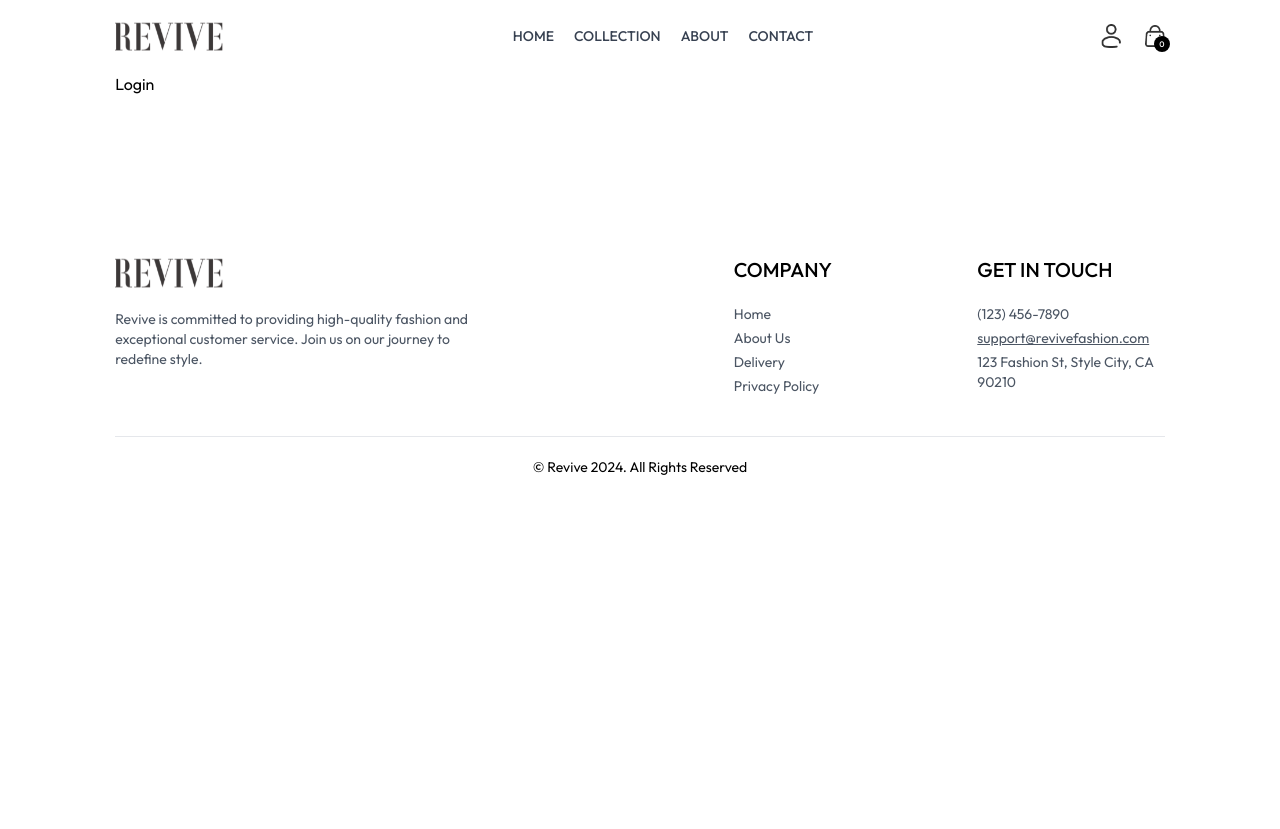
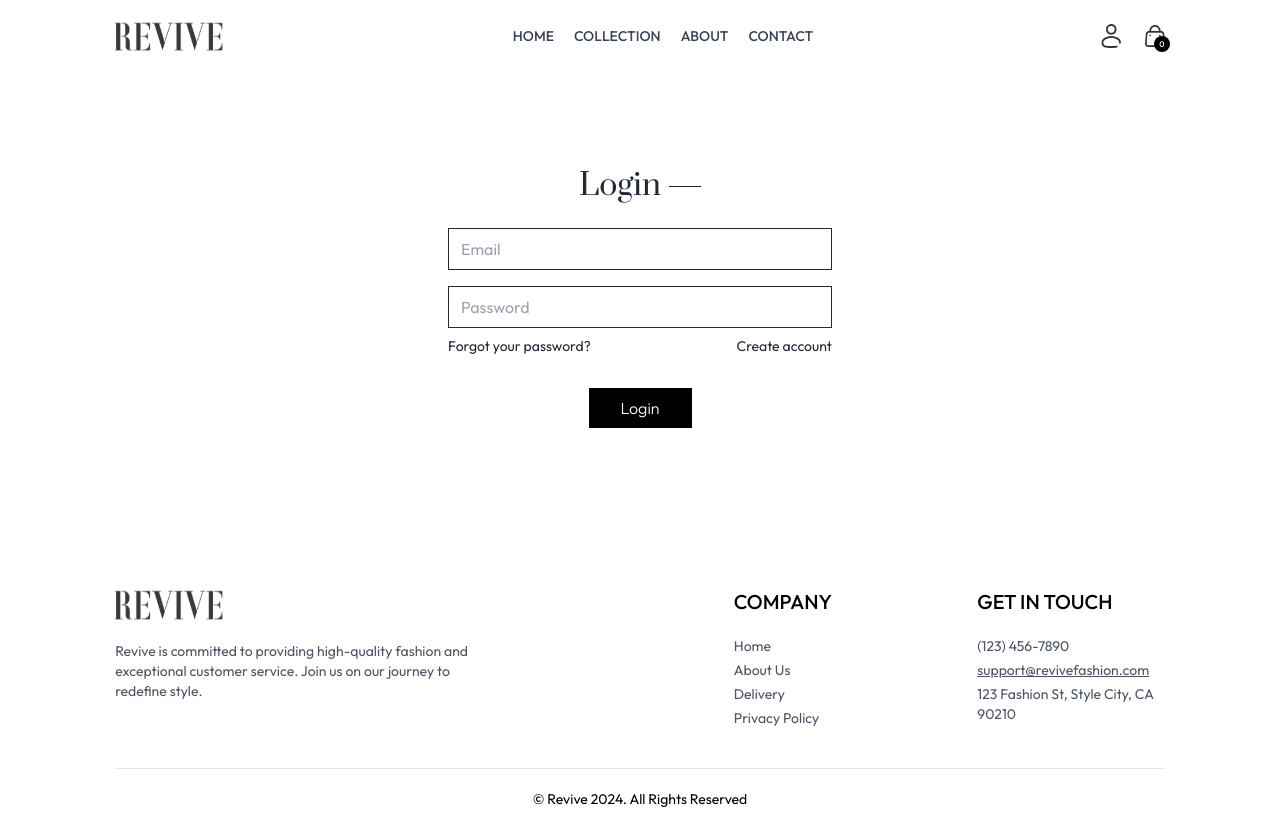
Before and after one commit to andrewmartinn/ecommerce-store-mern, a React (Vite) app in the folder client/: page /login in a window 1280 px wide. Before the commit the page ends 800 px from the top, so only its background shows below. Built offline with nearby package versions, Linux system fonts and the light colour scheme.

Commit message:
feat: login page UI

```diff
--- a/client/src/components/Navbar.tsx
+++ b/client/src/components/Navbar.tsx
@@ -55,11 +55,13 @@ const Navbar: React.FC = () => {
           />
         )}
         <div className="group relative">
-          <img
-            src={assets.profile_icon}
-            alt="user profile menu icon"
-            className="w-5 cursor-pointer"
-          />
+          <Link to={"/login"}>
+            <img
+              src={assets.profile_icon}
+              alt="user profile menu icon"
+              className="w-5 cursor-pointer"
+            />
+          </Link>
           <div className="dropdown-menu absolute right-0 hidden pt-4 group-hover:block">
             <div className="flex w-36 flex-col gap-2 rounded bg-slate-100 px-5 py-3 text-gray-500">
               <p className="cursor-pointer hover:text-black">My Profile</p>
--- a/client/src/pages/Login.tsx
+++ b/client/src/pages/Login.tsx
@@ -1,5 +1,71 @@
+import { useState } from "react";
+
 const Login: React.FC = () => {
-  return <div>Login</div>;
+  const [currentView, setCurrentView] = useState("Login");
+
+  const handleSubmit = async (e: React.FormEvent<HTMLFormElement>) => {
+    e.preventDefault();
+  };
+
+  return (
+    <form
+      onSubmit={handleSubmit}
+      className="m-auto mt-14 flex w-[90%] flex-col items-center gap-4 text-gray-800 sm:max-w-96"
+    >
+      <div className="mb-2 mt-10 inline-flex items-center gap-2">
+        <p className="font-prata text-3xl">{currentView}</p>
+        <hr className="h-[1.5px] w-8 border-none bg-gray-800" />
+      </div>
+      {currentView !== "Login" && (
+        <input
+          type="text"
+          placeholder="Name"
+          className="w-full border border-gray-800 px-3 py-2"
+          required
+        />
+      )}
+      <input
+        type="email"
+        placeholder="Email"
+        className="w-full border border-gray-800 px-3 py-2"
+        required
+      />
+      <input
+        type="password"
+        placeholder="Password"
+        className="w-full border border-gray-800 px-3 py-2"
+        required
+      />
+      <div className="mt-[-8px] flex w-full justify-between text-sm">
+        {currentView === "Login" && (
+          <p className="cursor-pointer text-gray-800 hover:underline">
+            Forgot your password?
+          </p>
+        )}
+        {currentView === "Login" ? (
+          <p
+            className="cursor-pointer text-gray-800 hover:underline"
+            onClick={() => setCurrentView("Sign Up")}
+          >
+            Create account
+          </p>
+        ) : (
+          <p
+            className="cursor-pointer text-gray-800 hover:underline"
+            onClick={() => setCurrentView("Login")}
+          >
+            Have an account? Login here
+          </p>
+        )}
+      </div>
+      <button
+        type="submit"
+        className="mt-4 bg-black px-8 py-2 font-light text-white hover:opacity-70"
+      >
+        {currentView}
+      </button>
+    </form>
+  );
 };
 
 export default Login;
```
